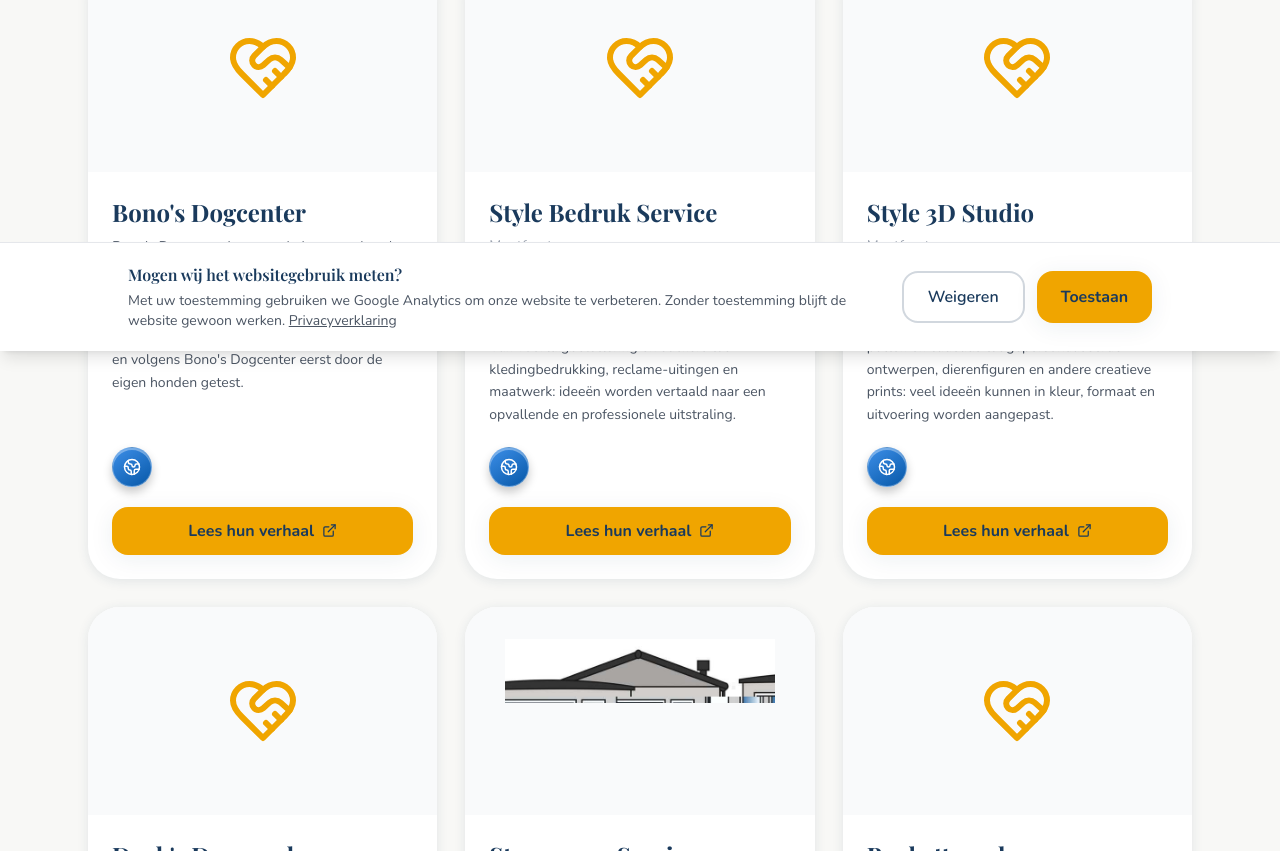
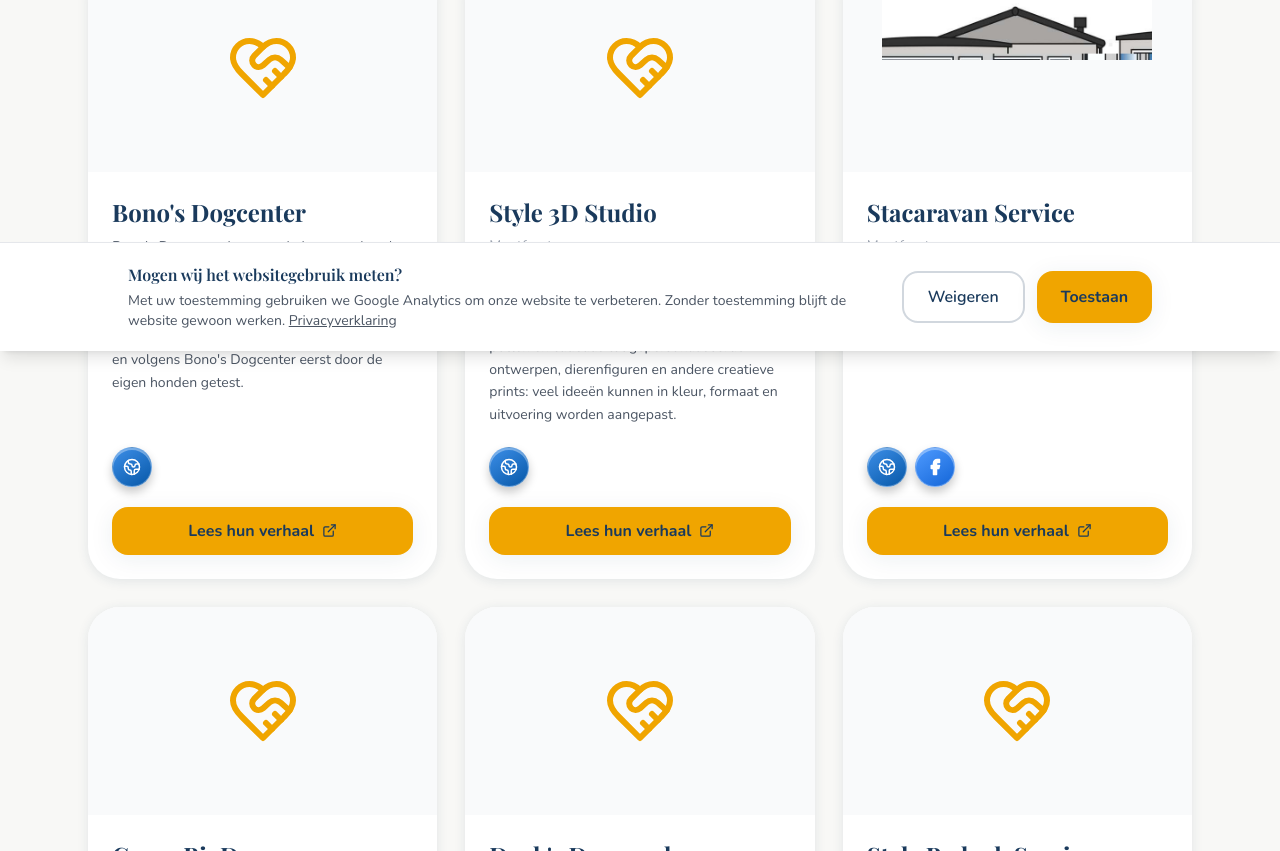
Before and after one commit to michielpetersenmp-cmd/bulldog-website, a Next.js app: page /donateurs in a window 1280 px wide. Shown: the part 449-1300 px from the top of the page. Built offline with nearby package versions, Linux system fonts and the light colour scheme; no server answers; a web font is replaced by a local one.

Commit message:
Hussel bedrijfsvrienden dagelijks met steeds een andere bovenaan

```diff
--- a/src/app/donateurs/page.tsx
+++ b/src/app/donateurs/page.tsx
@@ -13,7 +13,7 @@ export const metadata: Metadata = {
 export const dynamic = "force-dynamic";
 export const revalidate = 0;
 
-function roteerDagelijks<T>(items: T[]): T[] {
+function husselDagelijks<T>(items: T[]): T[] {
   if (items.length < 2) return items;
 
   const datumdelen = new Intl.DateTimeFormat("en-CA", {
@@ -26,13 +26,22 @@ function roteerDagelijks<T>(items: T[]): T[] {
   const deel = (type: "year" | "month" | "day") =>
     Number(datumdelen.find((item) => item.type === type)?.value ?? 0);
   const dagnummer = Math.floor(Date.UTC(deel("year"), deel("month") - 1, deel("day")) / 86_400_000);
-  const start = dagnummer % items.length;
+  const bovenaanIndex = dagnummer % items.length;
+  const bovenaan = items[bovenaanIndex];
+  const overige = items.filter((_, index) => index !== bovenaanIndex);
+  let getal = dagnummer;
 
-  return [...items.slice(start), ...items.slice(0, start)];
+  for (let index = overige.length - 1; index > 0; index -= 1) {
+    getal = (getal * 1_664_525 + 1_013_904_223) >>> 0;
+    const wisselIndex = getal % (index + 1);
+    [overige[index], overige[wisselIndex]] = [overige[wisselIndex], overige[index]];
+  }
+
+  return [bovenaan, ...overige];
 }
 
 export default async function DonateursPage() {
-  const donateurs = roteerDagelijks(await getDonateurs());
+  const donateurs = husselDagelijks(await getDonateurs());
   return (
     <>
       <section className="pt-28 pb-16 bg-primary">
```
